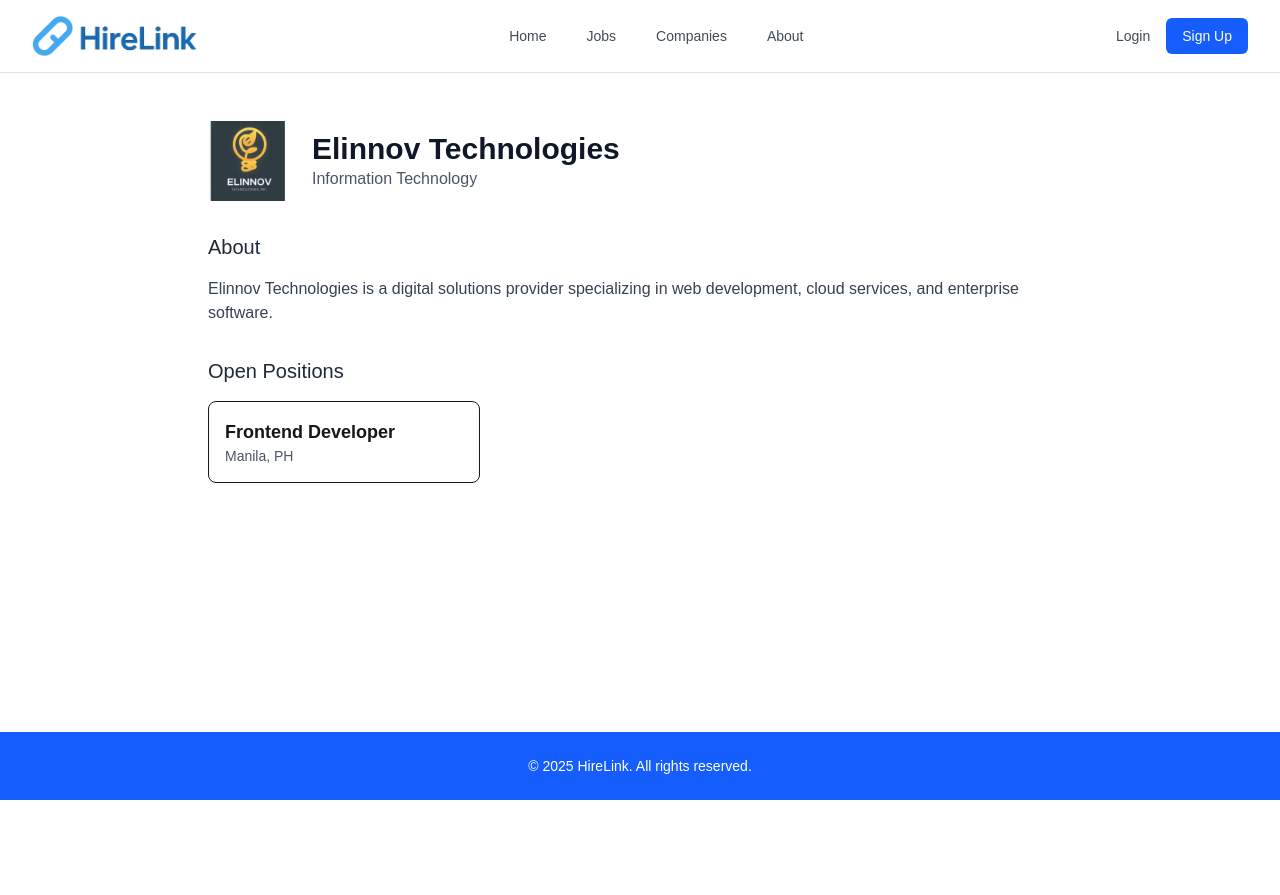
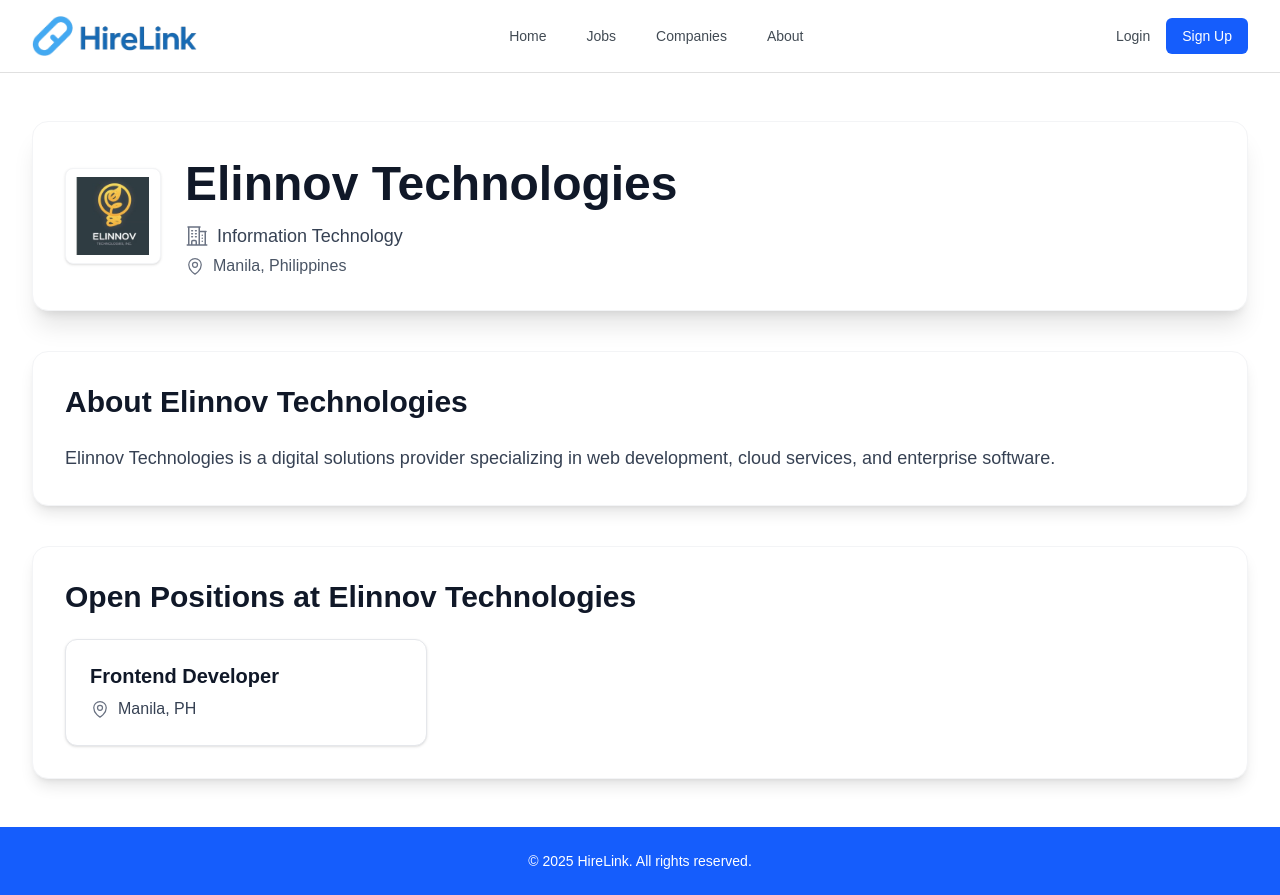
Before and after one commit to kolnlaviste/HireLink, a Next.js app in the folder frontend/: page /companies/elinnov-technologies in a window 1280 px wide. Before the commit the page ends 800 px from the top, so only its background shows below. Built offline with nearby package versions, Linux system fonts and the light colour scheme; no server answers.

Commit message:
update: improved ui for company details page

```diff
--- a/frontend/src/app/companies/[slug]/page.tsx
+++ b/frontend/src/app/companies/[slug]/page.tsx
@@ -5,6 +5,7 @@ import Image from 'next/image';
 import { companies } from '@/lib/companies';
 import { jobs } from '@/lib/jobs';
 import Link from 'next/link';
+import { BuildingOffice2Icon, MapPinIcon } from '@heroicons/react/24/outline'; // Imported for UI enhancement
 
 export default async function CompanyDetailsPage({ params }: { params: { slug: string } }) {
   const company = companies.find(
@@ -13,7 +14,7 @@ export default async function CompanyDetailsPage({ params }: { params: { slug: s
 
   if (!company) return notFound();
 
-  // Get all jobs belonging to this company
+  // Get all jobs belonging to this company (logic remains unchanged)
   const getJobs = (companyName: string) => {
     return jobs.filter((job) => job.company === companyName);
   };
@@ -21,46 +22,64 @@ export default async function CompanyDetailsPage({ params }: { params: { slug: s
   const companyJobs = getJobs(company.name);
 
   return (
-    <main className="max-w-4xl mx-auto px-4 py-12">
-      {/* Company Header */}
-      <div className="flex items-center gap-6 mb-8">
-        <div className="w-20 h-20 relative">
+    <main className="max-w-7xl mx-auto px-4 sm:px-6 lg:px-8 py-12"> {/* Increased max-width, improved padding */}
+      {/* Company Header - Elevated Card */}
+      <div className="bg-white rounded-2xl shadow-xl p-8 mb-10 border border-gray-100 flex items-center gap-6">
+        <div className="w-24 h-24 flex-shrink-0 relative rounded-lg overflow-hidden bg-white border border-gray-100 shadow-sm"> {/* Larger, styled logo container */}
           <Image
             src={company.logo}
             alt={company.name}
             fill
-            className="object-contain rounded"
+            sizes="96px" // Optimize image loading for this size
+            className="object-contain p-2" // Padding inside logo container
           />
         </div>
         <div>
-          <h1 className="text-3xl font-semibold text-gray-900">{company.name}</h1>
-          <p className="text-gray-600">{company.industry || 'Industry not specified'}</p>
+          <h1 className="text-4xl md:text-5xl font-extrabold text-gray-900 leading-tight mb-2"> {/* Larger, bolder title */}
+            {company.name}
+          </h1>
+          <p className="text-lg text-gray-700 flex items-center gap-2"> {/* Improved text style, added icon for industry */}
+            <BuildingOffice2Icon className="w-6 h-6 text-gray-500" />
+            {company.industry || 'Industry not specified'}
+          </p>
+          {company.location && ( // Show location if available, with icon
+            <p className="text-base text-gray-600 mt-1 flex items-center gap-2">
+              <MapPinIcon className="w-5 h-5 text-gray-500" />
+              {company.location}
+            </p>
+          )}
         </div>
       </div>
 
-      {/* About Section */}
-      <div className="space-y-4 mb-8">
-        <h2 className="text-xl font-medium text-gray-800">About</h2>
-        <p className="text-gray-700">
+      {/* About Section - Separate Card */}
+      <div className="bg-white rounded-2xl shadow-lg p-8 mb-10 border border-gray-100">
+        <h2 className="text-3xl font-bold text-gray-900 mb-6">About {company.name}</h2> {/* Larger, bolder heading */}
+        <p className="text-gray-700 leading-relaxed text-lg"> {/* Improved text style, larger */}
           {company.description || 'No description available for this company.'}
         </p>
       </div>
 
-      {/* Jobs Section */}
-      <div>
-        <h2 className="text-xl font-medium text-gray-800 mb-4">Open Positions</h2>
+      {/* Open Positions Section - Separate Card */}
+      <div className="bg-white rounded-2xl shadow-lg p-8 border border-gray-100">
+        <h2 className="text-3xl font-bold text-gray-900 mb-6">Open Positions at {company.name}</h2> {/* Larger, bolder heading */}
         {companyJobs.length === 0 ? (
-          <p className="text-gray-600">No open positions for this company.</p>
+          <div className="mt-8 p-6 bg-gray-50 rounded-xl text-center text-gray-600 border border-gray-200 shadow-sm">
+            <p className="text-xl font-medium mb-2">No open positions found.</p>
+            <p>Check back soon for new opportunities!</p>
+          </div>
         ) : (
-          <div className="grid grid-cols-1 md:grid-cols-2 lg:grid-cols-3 gap-6">
+          <div className="grid grid-cols-1 md:grid-cols-2 lg:grid-cols-3 gap-6 lg:gap-8"> {/* Adjusted grid, larger gap */}
             {companyJobs.map((job) => (
               <Link
                 key={job.id}
                 href={`/jobs/${job.id}`}
-                className="border rounded-lg p-4 hover:shadow-md transition"
+                className="block p-6 bg-white border border-gray-200 rounded-xl shadow-sm hover:shadow-md transform hover:-translate-y-1 transition-all duration-300 ease-in-out" // Modern card styling with hover effects
               >
-                <h3 className="text-lg font-semibold">{job.title}</h3>
-                <p className="text-sm text-gray-600">{job.location}</p>
+                <h3 className="text-xl font-bold text-gray-900 mb-2 leading-tight">{job.title}</h3> {/* Larger, bolder title */}
+                <p className="text-base text-gray-700 flex items-center gap-2">
+                  <MapPinIcon className="w-5 h-5 text-gray-500" /> {/* Location icon */}
+                  {job.location}
+                </p>
               </Link>
             ))}
           </div>
```
